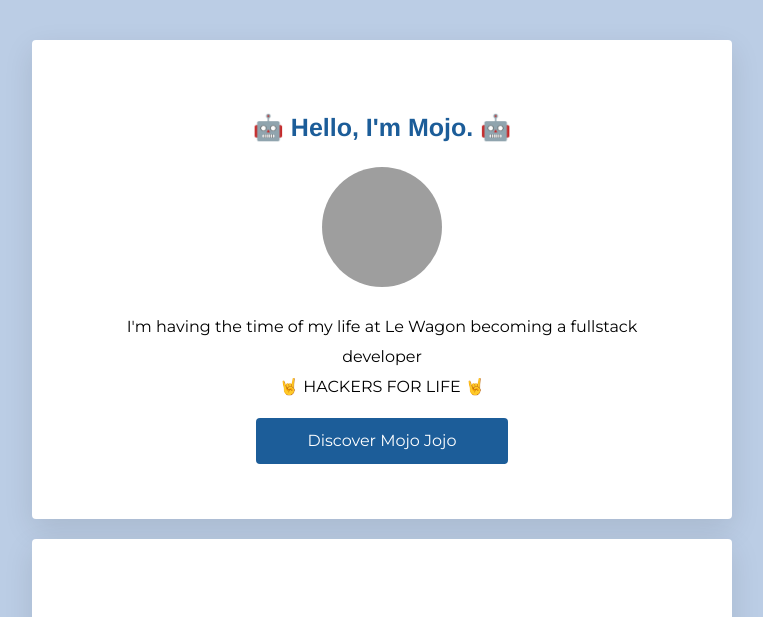
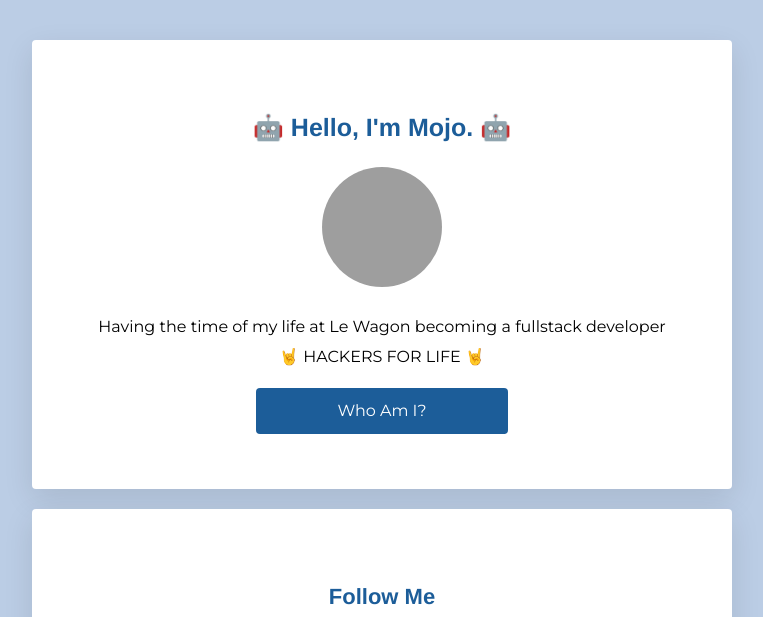
Before and after one commit to mojovdp/profile, a plain HTML site: page index.html in a window 1280 px wide. Shown: the top 617 px of the page, without its empty margins (258-1021 px from the left). Drawn offline with Linux system fonts and the light colour scheme; grey boxes are pictures that could not be loaded; a web font is replaced by a local one.

Commit message:
text changed

```diff
--- a/index.html
+++ b/index.html
@@ -18,16 +18,16 @@
     <div class="card">
       <h1>🤖 Hello, I'm Mojo. 🤖</h1>
       <div class="rondphoto"></div>
-      <p>I'm having the time of my life at Le Wagon becoming a fullstack developer<br /> 🤘 HACKERS FOR LIFE 🤘</p>
+      <p>Having the time of my life at Le Wagon becoming a fullstack developer<br /> 🤘 HACKERS FOR LIFE 🤘</p>
       <a href="https://www.youtube.com/watch?v=KD4EVSMRpZE" target="_blank">
       <div class="btn-blue">
-        Discover Mojo Jojo
+        Who Am I?
       </div>
       </a>
     </div>
 
     <div class="card">
-      <h2>Follow the leader</h2>
+      <h2>Follow Me</h2>
       <ul class="list">
         <li class="center">
           <a href="https://www.facebook.com/geoffroy.vandenput"><i class="fab fa-facebook-square"></i></a>
```
